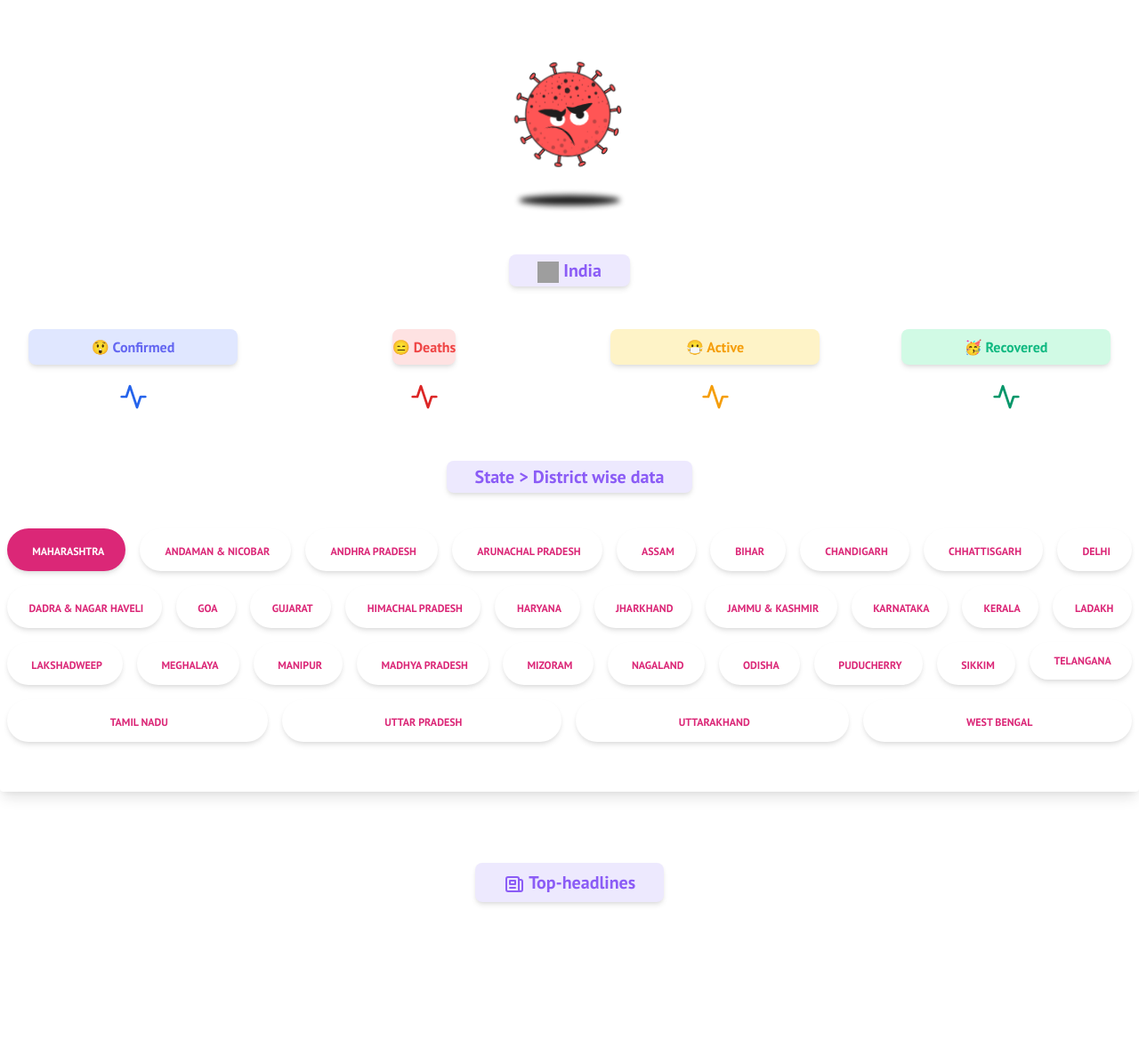
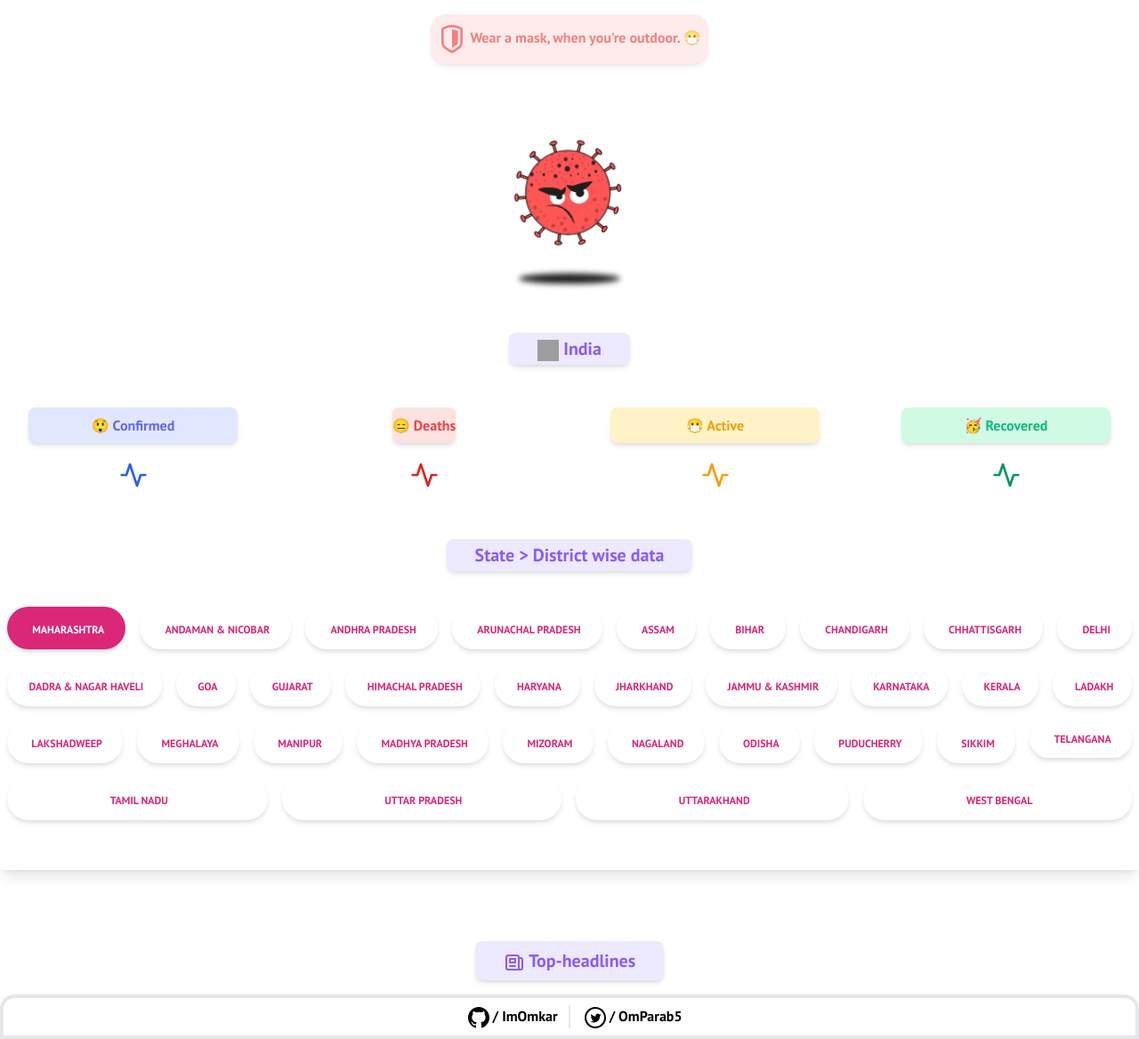
Before and after one commit to ImOmkar/django_covid_india, a Django app: template stats/templates/stats/home.html in a window 1280 px wide. Shown: the whole page at 89% size. Before the commit the page ends 1017 px from the top, so only its background shows below. Run offline with Django 3.2, Linux system fonts and the light colour scheme; the template is opened without the code that fills it, so the values that code supplies are empty; grey boxes are pictures that could not be loaded.

Commit message:
Update home.html

```diff
--- a/stats/templates/stats/home.html
+++ b/stats/templates/stats/home.html
@@ -183,7 +183,12 @@
     </style>
 </head>
 <body>
-
+	<div class="py-3 bg-red-100 text-red-500 px-2 my-4 rounded-2xl shadow-md animate-pulse">
+		<svg class="w-8 h-8 inline-block text-red-500 fill-current" xmlns="http://www.w3.org/2000/svg" width="24" height="24" viewBox="0 0 24 24"><path d="M12.007 4c1.699 0 3.555.435 4.993 1.144v9.392c0 1.602-.414 1.932-5 4.759l.007-15.295zm8.993-1v11.536c0 4.602-3.204 5.803-9 9.464-5.796-3.661-9-4.863-9-9.464v-11.536c1.945-1.666 5.336-3 9-3s7.055 1.334 9 3zm-2 .991c-1.729-1.159-4.361-1.991-6.993-1.991-2.654 0-5.281.834-7.007 1.991v10.544c0 3.029 1.658 3.811 7 7.107 5.336-3.293 7-4.075 7-7.107v-10.544z"/></svg>
+		<p class="inline-block">
+			Wear a mask, when you're outdoor. 😷
+		</p>
+	</div>
     <svg id="covid-19" version="1.1" xmlns="http://www.w3.org/2000/svg" xmlns:xlink="http://www.w3.org/1999/xlink" x="0px" y="0px" viewBox="0 0 200 200" enable-background="new 0 0 200 200" xml:space="preserve">
 
 		<g id="body">
@@ -3235,6 +3240,22 @@
 	</div>
 	{% endfor %}
 
+	<footer class="w-full font-medium shadow-lg border-4 py-2 rounded-t-2xl">
+		<div class="flex justify-center
+		 text-center">
+			<p class="mx-3">
+				<svg class="w-6 h-6 inline-block" xmlns="http://www.w3.org/2000/svg" width="24" height="24" viewBox="0 0 24 24"><path d="M12 0c-6.626 0-12 5.373-12 12 0 5.302 3.438 9.8 8.207 11.387.599.111.793-.261.793-.577v-2.234c-3.338.726-4.033-1.416-4.033-1.416-.546-1.387-1.333-1.756-1.333-1.756-1.089-.745.083-.729.083-.729 1.205.084 1.839 1.237 1.839 1.237 1.07 1.834 2.807 1.304 3.492.997.107-.775.418-1.305.762-1.604-2.665-.305-5.467-1.334-5.467-5.931 0-1.311.469-2.381 1.236-3.221-.124-.303-.535-1.524.117-3.176 0 0 1.008-.322 3.301 1.23.957-.266 1.983-.399 3.003-.404 1.02.005 2.047.138 3.006.404 2.291-1.552 3.297-1.23 3.297-1.23.653 1.653.242 2.874.118 3.176.77.84 1.235 1.911 1.235 3.221 0 4.609-2.807 5.624-5.479 5.921.43.372.823 1.102.823 2.222v3.293c0 .319.192.694.801.576 4.765-1.589 8.199-6.086 8.199-11.386 0-6.627-5.373-12-12-12z"/></svg>
+				<a href="https://github.com/ImOmkar">/ ImOmkar</a>
+			</p>
+
+			<p class="border-r-2 shadow-md mr-4"></p>
+
+			<p>
+				<svg class="w-6 h-6 inline-block" xmlns="http://www.w3.org/2000/svg" width="24" height="24" viewBox="0 0 24 24"><path d="M12 2c5.514 0 10 4.486 10 10s-4.486 10-10 10-10-4.486-10-10 4.486-10 10-10zm0-2c-6.627 0-12 5.373-12 12s5.373 12 12 12 12-5.373 12-12-5.373-12-12-12zm6.5 8.778c-.441.196-.916.328-1.414.388.509-.305.898-.787 1.083-1.362-.476.282-1.003.487-1.564.597-.448-.479-1.089-.778-1.796-.778-1.59 0-2.758 1.483-2.399 3.023-2.045-.103-3.86-1.083-5.074-2.572-.645 1.106-.334 2.554.762 3.287-.403-.013-.782-.124-1.114-.308-.027 1.14.791 2.207 1.975 2.445-.346.094-.726.116-1.112.042.313.978 1.224 1.689 2.3 1.709-1.037.812-2.34 1.175-3.647 1.021 1.09.699 2.383 1.106 3.773 1.106 4.572 0 7.154-3.861 6.998-7.324.482-.346.899-.78 1.229-1.274z"/></svg>
+				<a href="https://github.com/ImOmkar">/ OmParab5</a>
+			</p>
+		</div>
+	</footer>
 
     <script type="text/javascript">
 		function changeAtiveTab(event,tabID){
```
